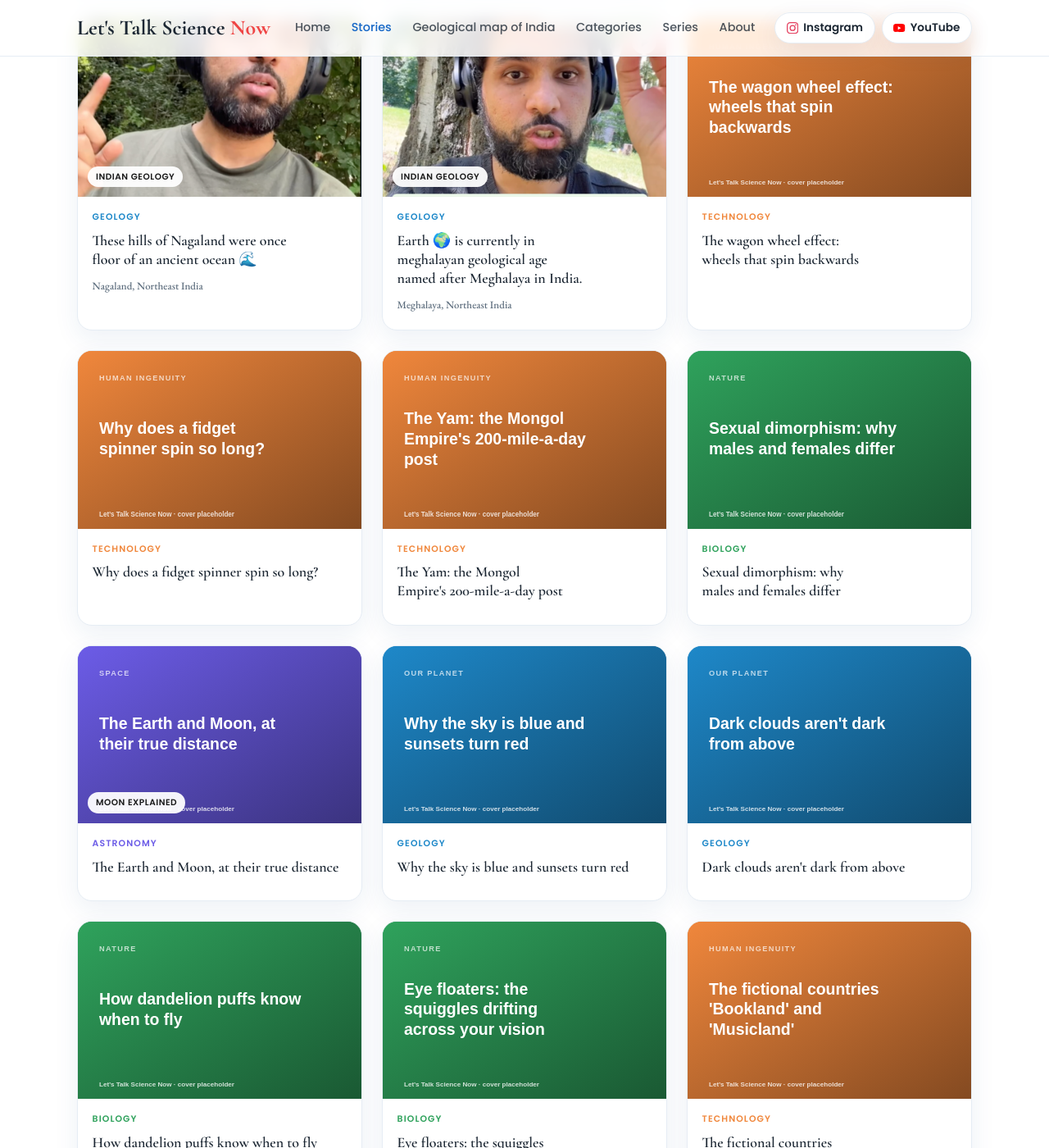
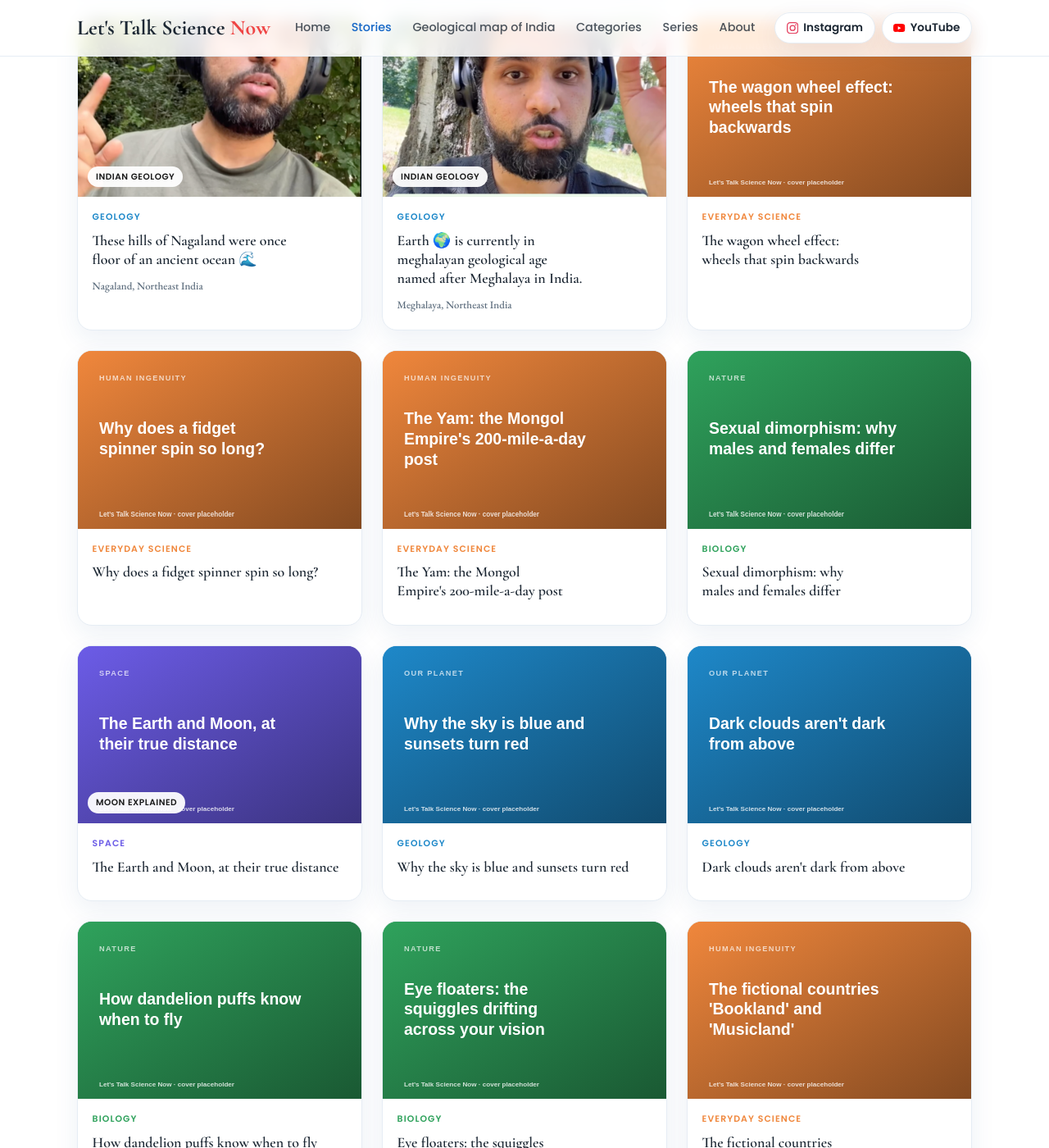
Before and after one commit to Akif-Vohra/LetsTalkScienceNow, a Jekyll site: the page built from stories.html, in a window 1280 px wide and 1400 px high, scrolled down 1622 px. Shown: the whole window at 82% size. Built offline with Jekyll 4.4.1, drawn with Linux system fonts in a browser that asks for light colours; some of the changed text lies outside the part shown.

Commit message:
Rename Technology -> Everyday Science; add Computer Science category (slate-indigo tint)

```diff
--- a/_data/categories.yml
+++ b/_data/categories.yml
@@ -7,11 +7,15 @@
   name: Biology
   tint: tint-nature
   summary: "Animals, plants, the human body, and the living systems all around us."
-astronomy:
-  name: Astronomy
+space:
+  name: Space
   tint: tint-space
   summary: "The Moon, planets, stars, and our place in the wider cosmos."
-technology:
-  name: Technology
+everyday-science:
+  name: Everyday Science
   tint: tint-ingenuity
-  summary: "Engineering, materials, inventions, and the history of science."
+  summary: "The science behind everyday things — inventions, materials, physics you can see, and the history of ideas."
+computer-science:
+  name: Computer Science
+  tint: tint-compsci
+  summary: "Algorithms, data, computation, and the ideas that make machines think."
--- a/_data/reels.yml
+++ b/_data/reels.yml
@@ -484,7 +484,7 @@
   youtube_url:
   youtube_id:
   image: /stories/bookland-check-digits/cover.svg
-  category: technology
+  category: everyday-science
   tags: [books, funfact, trivia, countries, mathisfun, computerscience]
   caption: |
     Did you know about the fictional countries "bookland" and "musicland" 😆 #books #funfact #trivia #countries
@@ -560,7 +560,7 @@
   youtube_url:
   youtube_id:
   image: /stories/earth-moon-true-scale/cover.svg
-  category: astronomy
+  category: space
   series: moon-explained
   tags: [science, funfact, sun, moon, nature]
   caption: |
@@ -585,7 +585,7 @@
   youtube_url:
   youtube_id:
   image: /stories/mongol-yam-postal/cover.svg
-  category: technology
+  category: everyday-science
   tags: [didyouknow, history, mongol, communication, military]
   caption: |
     The Yam (or Örtöö) was a vast and highly efficient postal relay system established by the Mongol Empire. It featured a network of way stations spaced every 20 to 30 miles, providing messengers with food, shelter, and fresh horses, enabling communications to travel up to 200 miles a day.#didyouknow #history #mongol #communication #military
@@ -597,7 +597,7 @@
   youtube_url:
   youtube_id:
   image: /stories/fidget-spinner-physics/cover.svg
-  category: technology
+  category: everyday-science
   tags: [science, funfact, physic]
   caption: |
     I tried to find out why does fidget spinner spin so long? In the process I found about ball bearings, moment of inertia and angular momentum. #science #funfact #physic
@@ -609,7 +609,7 @@
   youtube_url:
   youtube_id:
   image: /stories/wagon-wheel-effect/cover.svg
-  category: technology
+  category: everyday-science
   tags: [science, opticalillusion, perception, didyouknow, physics]
   caption: |
     The wagon wheel effect is a visual illusion where a rotating, spoked object appears to spin slower than its actual speed, stop entirely, or spin in reverse. It most commonly occurs when viewing continuous rotation through intermittent frames (like in a movie or under a flashing light), or occasionally with the naked eye.#science #opticalillusion #perception #didyouknow #physics
@@ -669,7 +669,7 @@
   youtube_url:
   youtube_id:
   image: /stories/earth-moon-sun-model/cover.svg
-  category: astronomy
+  category: space
   series: moon-explained
   tags: [science, funfact, space, earth, moon]
   caption: |
@@ -682,7 +682,7 @@
   youtube_url:
   youtube_id:
   image: /stories/categories-of-science/cover.svg
-  category: technology
+  category: everyday-science
   tags: [science, didyouknow, naturalscience, formalscience, socialscience]
   caption: |
     I tried to find out on what basis are the main branches of science divided. I.e formal science, natural science, social science. I forgot to mention in video but as always if you find mistakes in my understanding please correct me #science #didyouknow #naturalscience #formalscience #socialscience
@@ -694,7 +694,7 @@
   youtube_url:
   youtube_id:
   image: /stories/why-eclipses-are-rare/cover.svg
-  category: astronomy
+  category: space
   series: moon-explained
   tags: [science, funfact, moon, sun, solareclipse]
   caption: |
@@ -707,7 +707,7 @@
   youtube_url:
   youtube_id:
   image: /stories/moon-tidal-locking/cover.svg
-  category: astronomy
+  category: space
   series: moon-explained
   tags: [science, funfact, moon, earth, space]
   caption: |
@@ -744,7 +744,7 @@
   youtube_url:
   youtube_id:
   image: /stories/earthshine/cover.svg
-  category: astronomy
+  category: space
   series: moon-explained
   tags: [science, funfact, moon, space, earth]
   caption: |
@@ -757,7 +757,7 @@
   youtube_url:
   youtube_id:
   image: /stories/milky-way-band/cover.svg
-  category: astronomy
+  category: space
   tags: [science, funfact, space, milkywaygalaxy, explorepage]
   caption: |
     We are inside the Milky Way, so when we look across its disk, billions of distant stars merge into a glowing band.
@@ -798,7 +798,7 @@
   youtube_url:
   youtube_id:
   image: /stories/history-vs-prehistory/cover.svg
-  category: technology
+  category: everyday-science
   tags: [science, funfact, didyouknow, history, prehistory]
   caption: |
     The fundamental difference between history and prehistory is the invention and use of written records. Prehistory refers to the vast time period before humans developed systems of writing, whereas history encompasses the period from the invention of writing to the present day. That's why history started roughly around 3-5 thousand years ago in different parts of the world depending on when first writing systems emerged. #science #funfact #didyouknow #history #prehistory
--- a/assets/css/main.css
+++ b/assets/css/main.css
@@ -26,6 +26,7 @@
   --t-nature:#2fa25c;
   --t-space:#6c5ce7;
   --t-ingenuity:#f0873c;
+  --t-compsci:#3f5bd9;
 
   /* Hero sky */
   --sky:linear-gradient(180deg,#f2faff 0%,#eaf5ff 42%,#ffffff 100%);
@@ -176,6 +177,7 @@
 .pill-nature{background:var(--t-nature);}
 .pill-space{background:var(--t-space);}
 .pill-ingenuity{background:var(--t-ingenuity);}
+.pill-compsci{background:var(--t-compsci);}
 
 /* Text link */
 .text-link{color:var(--blue);font-family:var(--font-head);font-weight:600;font-size:.92rem;}
@@ -234,6 +236,7 @@
 .tint-nature{--tint:var(--t-nature);}
 .tint-space{--tint:var(--t-space);}
 .tint-ingenuity{--tint:var(--t-ingenuity);}
+.tint-compsci{--tint:var(--t-compsci);}
 
 /* Topic cards */
 .topic-grid{display:grid;grid-template-columns:repeat(4,1fr);gap:var(--sp-md);}
--- a/categories/index.html
+++ b/categories/index.html
@@ -2,14 +2,14 @@
 layout: default
 permalink: /categories/
 title: Categories
-description: Browse Let's Talk Science Now by category — Geology, Biology, Astronomy, and Technology.
+description: Browse Let's Talk Science Now by category — Geology, Biology, Space, Everyday Science, and Computer Science.
 ---
 
 <header class="page-head">
   <div class="container">
     <p class="eyebrow">Explore</p>
     <h1>Browse by category.</h1>
-    <p>Four fields of curiosity — pick one and follow the stories within.</p>
+    <p>Fields of curiosity — pick one and follow the stories within.</p>
   </div>
 </header>
 
--- a/categories/astronomy.html
+++ b/categories/space.html
@@ -1,7 +1,7 @@
 ---
 layout: category
-category: astronomy
-permalink: /categories/astronomy/
-title: Astronomy
+category: space
+permalink: /categories/space/
+title: Space
 description: The Moon, planets, stars, and our place in the wider cosmos.
 ---
```
Also changed, not shown: AGENTS.md (+1 -1 lines), categories/computer-science.html (added, +7 -0 lines), categories/everyday-science.html (added, +7 -0 lines), categories/technology.html (deleted, +0 -7 lines).
